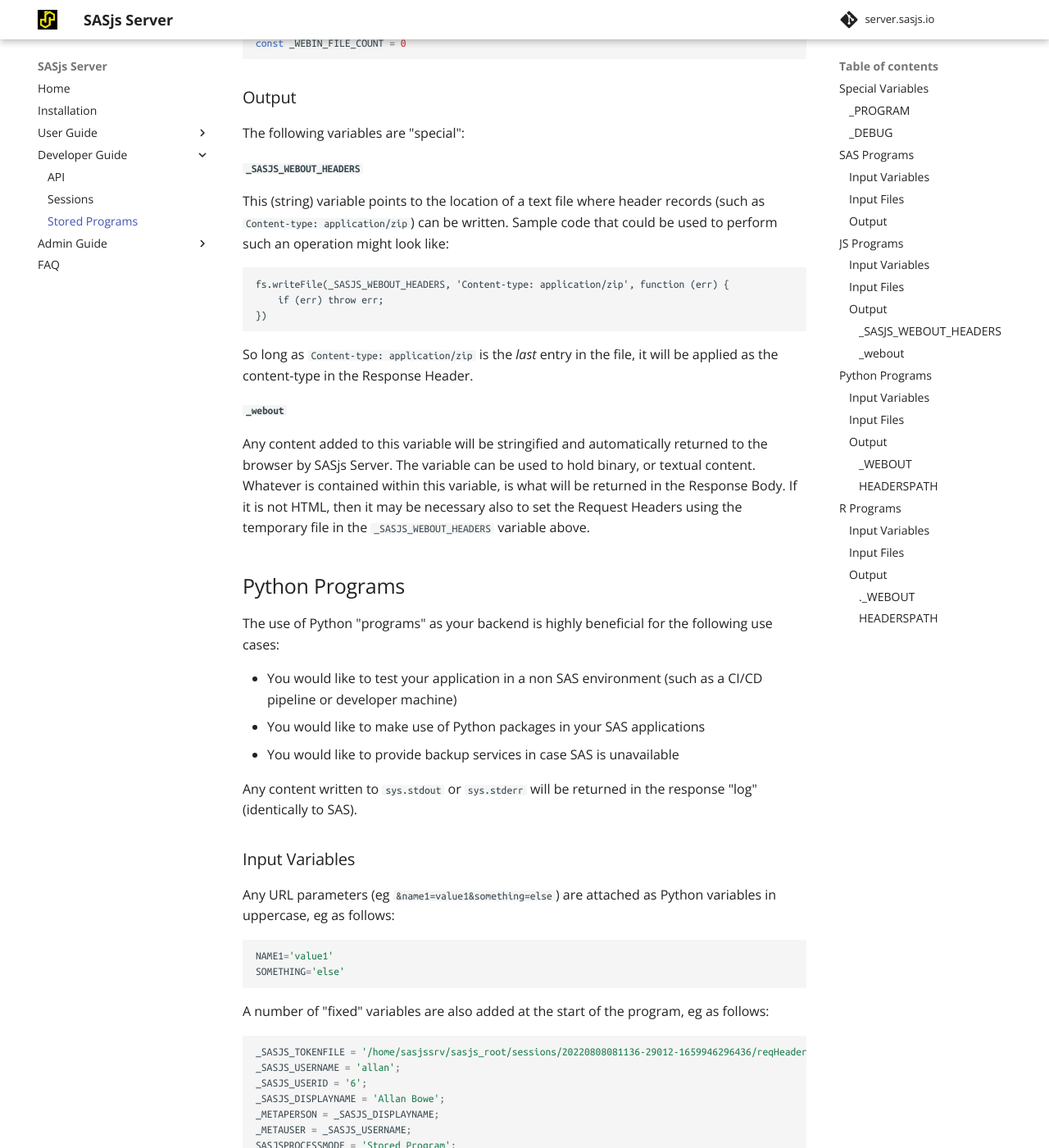
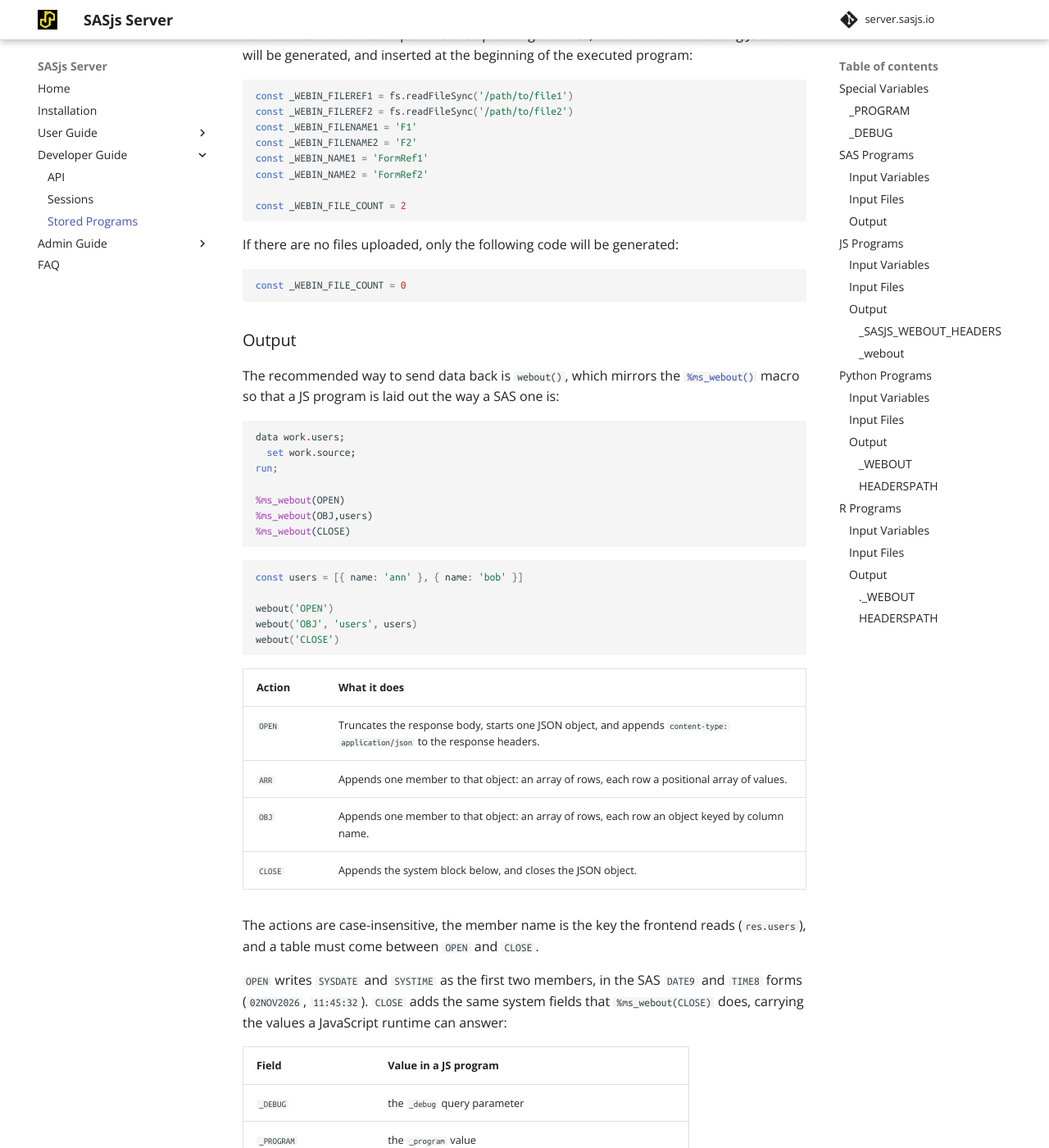
Before and after one commit to sasjs/server.sasjs.io, an MkDocs documentation site: the page built from docs/storedprograms.md, in a window 1280 px wide and 1400 px high, scrolled down 4328 px. Shown: the whole window at 82% size. Built offline with MkDocs 1.6.1 and Material for MkDocs 9.7.7, drawn with Linux system fonts in a browser that asks for light colours; comment, search, counter and statistics services are not loaded; some of the changed text lies outside the part shown.

Commit message:
docs(storedprograms): document webout() for JS programs
The JS Output section described only the low-level route - write the body to
_webout, write the content type to the header file by hand - which is the shape
that returns JSON as text/html if the header is forgotten.

Document webout() as the recommended way, with the action table, the system
block CLOSE adds and the values a JS runtime gives each field, and the three
behaviours that bite: CLOSE is the program's job, webout() and _webout are not
mixed, and a table outside OPEN/CLOSE throws.

Also corrects the fixed-variables block, which showed `weboutPath = ...` with no
const, lowercase `_sasjs_*` names and no `_SASJS_WEBOUT_HEADERS`, none of which
is what the server emits, and states that fs is available as a global.

````diff
--- a/docs/storedprograms.md
+++ b/docs/storedprograms.md
@@ -124,15 +124,29 @@
 
 ```js
 let _webout = '';
-weboutPath = '/home/sasjssrv/sasjs_root/sessions/20220808081136-29012-1659946296436/webout.txt';
-const _sasjs_tokenfile = '/home/sasjssrv/sasjs_root/sessions/20220808081136-29012-1659946296436/reqHeaders.txt';
-const _sasjs_username = 'allan';
-const _sasjs_userid = '6';
-const _sasjs_displayname = 'Allan Bowe';
-const _metaperson = _sasjs_displayname;
-const _metauser = _sasjs_username;
-const sasjsprocessmode = 'Stored Program';
+const weboutPath = '/home/sasjssrv/sasjs_root/sessions/20220808081136-29012-1659946296436/webout.txt';
+const _SASJS_TOKENFILE = '/home/sasjssrv/sasjs_root/sessions/20220808081136-29012-1659946296436/reqHeaders.txt';
+const _SASJS_WEBOUT_HEADERS = '/home/sasjssrv/sasjs_root/sessions/20220808081136-29012-1659946296436/stpsrv_header.txt';
+const _SASJS_APISERVERURL = 'http://127.0.0.1:5000';
+const _SASJS_USERNAME = 'allan';
+const _SASJS_USERID = '6';
+const _SASJS_DISPLAYNAME = 'Allan Bowe';
+const _METAPERSON = _SASJS_DISPLAYNAME;
+const _METAUSER = _SASJS_USERNAME;
+const SASJSPROCESSMODE = 'Stored Program';
+
+const webout = require('./sasjs-webout.js')({
+  weboutPath: weboutPath,
+  headersPath: _SASJS_WEBOUT_HEADERS,
+  program: '/Public/app/myprogram',
+  debug: '',
+  username: _SASJS_USERNAME,
+  userId: _SASJS_USERID,
+  apiServerUrl: _SASJS_APISERVERURL
+});
 ```
+
+`fs` is available as a global, so a program can use it directly, and one that requires it (`const fs = require('fs')`) declares its own copy without clashing with the runtime's.
 
 
 ### Input Files
@@ -166,22 +180,78 @@
 
 ### Output
 
-The following variables are "special":
+The recommended way to send data back is `webout()`, which mirrors the [`%ms_webout()`](https://core.sasjs.io/ms__webout_8sas.html) macro so that a JS program is laid out the way a SAS one is:
+
+```sas
+data work.users;
+  set work.source;
+run;
+
+%ms_webout(OPEN)
+%ms_webout(OBJ,users)
+%ms_webout(CLOSE)
+```
+
+```js
+const users = [{ name: 'ann' }, { name: 'bob' }]
+
+webout('OPEN')
+webout('OBJ', 'users', users)
+webout('CLOSE')
+```
+
+| Action | What it does |
+|---|---|
+| `OPEN` | Truncates the response body, starts one JSON object, and appends `content-type: application/json` to the response headers. |
+| `ARR` | Appends one member to that object: an array of rows, each row a positional array of values. |
+| `OBJ` | Appends one member to that object: an array of rows, each row an object keyed by column name. |
+| `CLOSE` | Appends the system block below, and closes the JSON object. |
+
+The actions are case-insensitive, the member name is the key the frontend reads (`res.users`), and a table must come between `OPEN` and `CLOSE`.
+
+`OPEN` writes `SYSDATE` and `SYSTIME` as the first two members, in the SAS `DATE9` and `TIME8` forms (`02NOV2026`, `11:45:32`). `CLOSE` adds the same system fields that `%ms_webout(CLOSE)` does, carrying the values a JavaScript runtime can answer:
+
+| Field | Value in a JS program |
+|---|---|
+| `_DEBUG` | the `_debug` query parameter |
+| `_PROGRAM` | the `_program` value |
+| `AUTOEXEC` | empty - JS has no autoexec |
+| `MF_GETUSER` | `_SASJS_USERNAME` |
+| `SYSCC` | `0` - a program that reaches `CLOSE` has not failed |
+| `SYSENCODING` | `utf-8` |
+| `SYSERRORTEXT` | empty |
+| `SYSHOSTINFOLONG` | kernel type, release and architecture of the host |
+| `SYSHOSTNAME` | host name |
+| `SYSPROCESSID`, `SYSJOBID` | the interpreter's process id |
+| `SYSPROCESSMODE` | `Stored Program` |
+| `SYSPROCESSNAME` | `NodeJS` |
+| `SYSSCPL` | the platform, eg `linux` |
+| `SYSSITE` | empty |
+| `SYSTCPIPHOSTNAME` | `_SASJS_APISERVERURL` - the address the program is running on |
+| `SYSUSERID` | `_SASJS_USERID` |
+| `SYSVLONG` | the Node version |
+| `SYSWARNINGTEXT` | empty |
+| `END_DTTM` | ISO 8601 timestamp of the `CLOSE` |
+| `MEMSIZE` | total memory of the host, in the `SIZEKMG` form (eg `15.6G`) |
+
+Three behaviours worth knowing:
+
+- **`CLOSE` is the program's job.** The server does not close the object for you, exactly as it does not for a SAS program that omits `%ms_webout(CLOSE)`. A program that stops after `OPEN` returns the truncated body it wrote, which is not valid JSON; the log carries a NOTE naming the missing call.
+- **Do not mix `webout()` with `_webout`.** When `webout()` has streamed the body, an assignment to `_webout` is ignored and the log says so.
+- **A table before `OPEN`, an unknown action, or rows of the wrong shape throws**, so the failure lands in the session log rather than in a malformed response.
 
 #### `_SASJS_WEBOUT_HEADERS`
-This (string) variable points to the location of a text file where header records (such as `Content-type: application/zip`) can be written.  Sample code that could be used to perform such an operation might look like:
+
+This (string) variable points to the location of a text file where header records (such as `Content-type: application/zip`) can be written. `webout('OPEN')` appends a `content-type: application/json` record to it; a program that wants another content type writes its own record afterwards, and the last record wins. Sample code:
 
 ```
-fs.writeFile(_SASJS_WEBOUT_HEADERS, 'Content-type: application/zip', function (err) {
-    if (err) throw err;
-})
+fs.writeFileSync(_SASJS_WEBOUT_HEADERS, 'content-type: application/zip')
 ```
-
-So long as `Content-type: application/zip` is the _last_ entry in the file, it will be applied as the content-type in the Response Header.
 
 
 #### `_webout`
-Any content added to this variable will be stringified and automatically returned to the browser by SASjs Server.  The variable can be used to hold binary, or textual content.  Whatever is contained within this variable, is what will be returned in the Response Body.  If it is not HTML, then it may be necessary also to set the Request Headers using the temporary file in the `_SASJS_WEBOUT_HEADERS` variable above.
+
+Any content added to this variable is returned to the browser by SASjs Server, and a program that assigns it owns its own content type - the default is `text/html`. The variable can hold binary or textual content, so this is the route for a response that is not JSON. To send JSON, or to get the system block for free, use `webout()` above.
 
 
 
````
